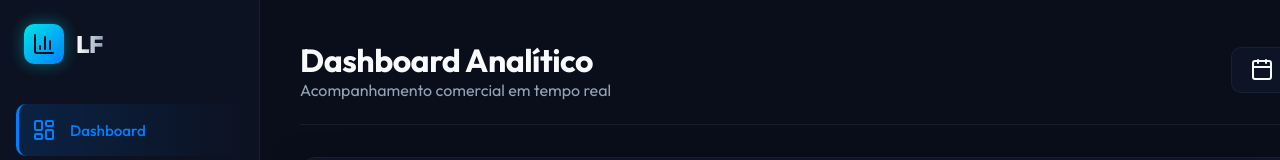
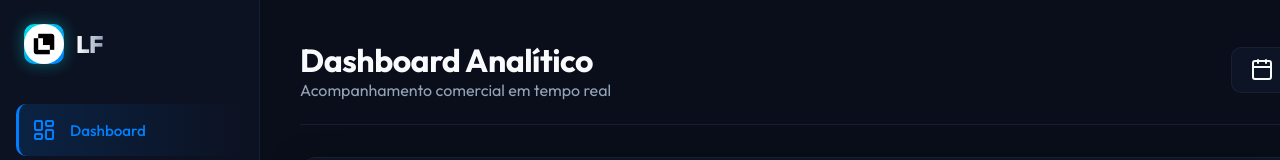
Before and after one commit to Webber03/atendimento, a website: page public/index.html in a window 1280 px wide. Shown: the top 160 px of the page. Drawn offline with nearby package versions, Linux system fonts and the light colour scheme; no server answers.

Commit message:
add iconlogo

```diff
--- a/public/index.html
+++ b/public/index.html
@@ -22,7 +22,7 @@
     <aside class="sidebar">
       <div class="sidebar-header">
         <div class="logo-icon">
-          <i data-lucide="bar-chart-3"></i>
+          <img src="assets/logo_lf.jpg" alt="LF Logo" style="width: 100%; height: 100%; object-fit: cover; border-radius: 50%;">
         </div>
         <span class="logo-text">LF</span>
       </div>
```
Also changed, not shown: public/assets/logo_lf.jpg (added).
